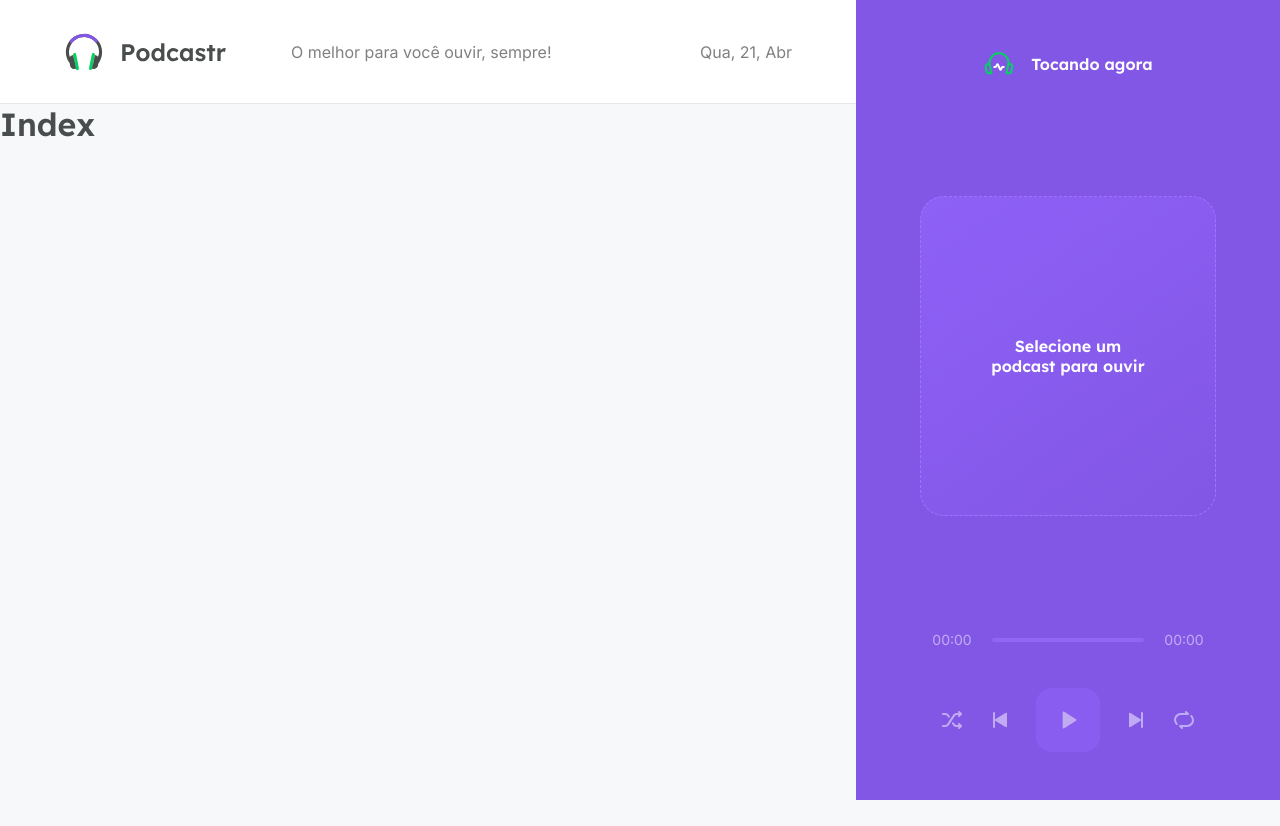
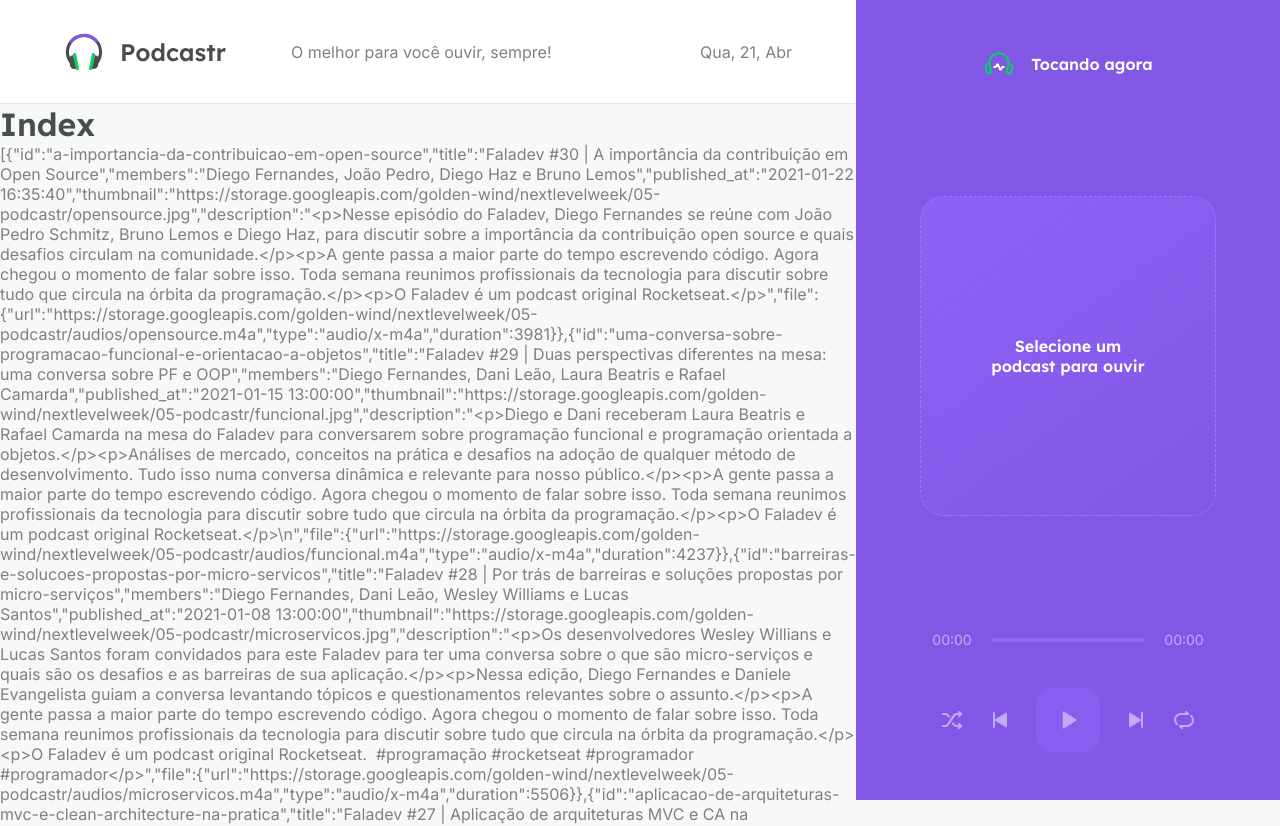
Before and after one commit to jorge-lba/podcastr-nlw-05, a Next.js app: page / in a window 1280 px wide. Shown: the top 826 px of the page. Before the commit the page ends 800 px from the top, so only its background shows below. Built offline with nearby package versions, Linux system fonts and the light colour scheme; data requests are answered from the project's data file.

Commit message:
Add - Gerando home de forma estatica

```diff
--- a/src/pages/index.tsx
+++ b/src/pages/index.tsx
@@ -1,5 +1,20 @@
-export default function Home() {
+export default function Home(props) {
   return (
-    <h1>Index</h1>
+    <div>
+      <h1>Index</h1>
+      <p>{JSON.stringify(props.episodes)}</p>
+    </div>
   )
 }
+
+export async function getStaticProps(){
+  const response = await fetch('http://localhost:3333/episodes')
+  const data = await response.json()
+
+  return {
+    props: {
+      episodes: data
+    },
+    revalidate: 60 * 60 * 8,
+  }
+}
```
